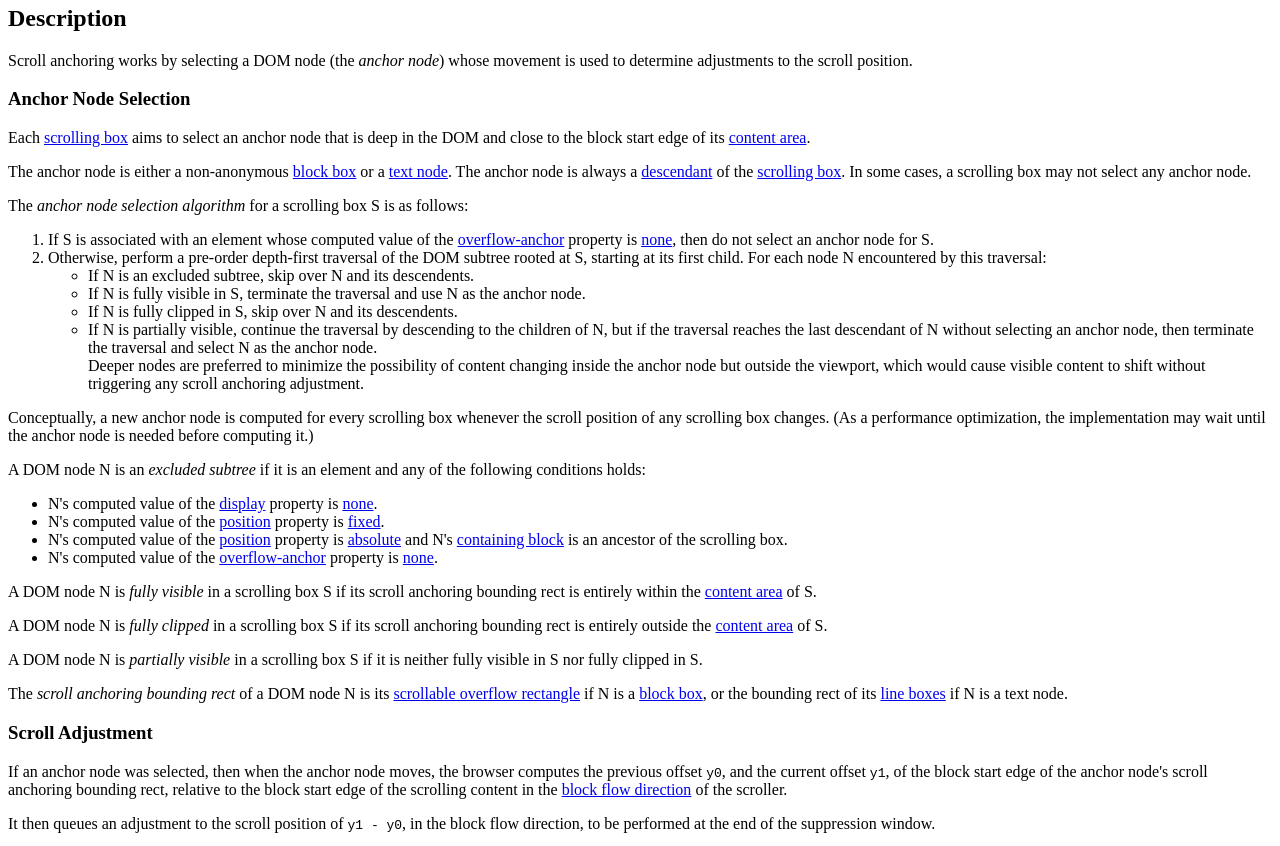
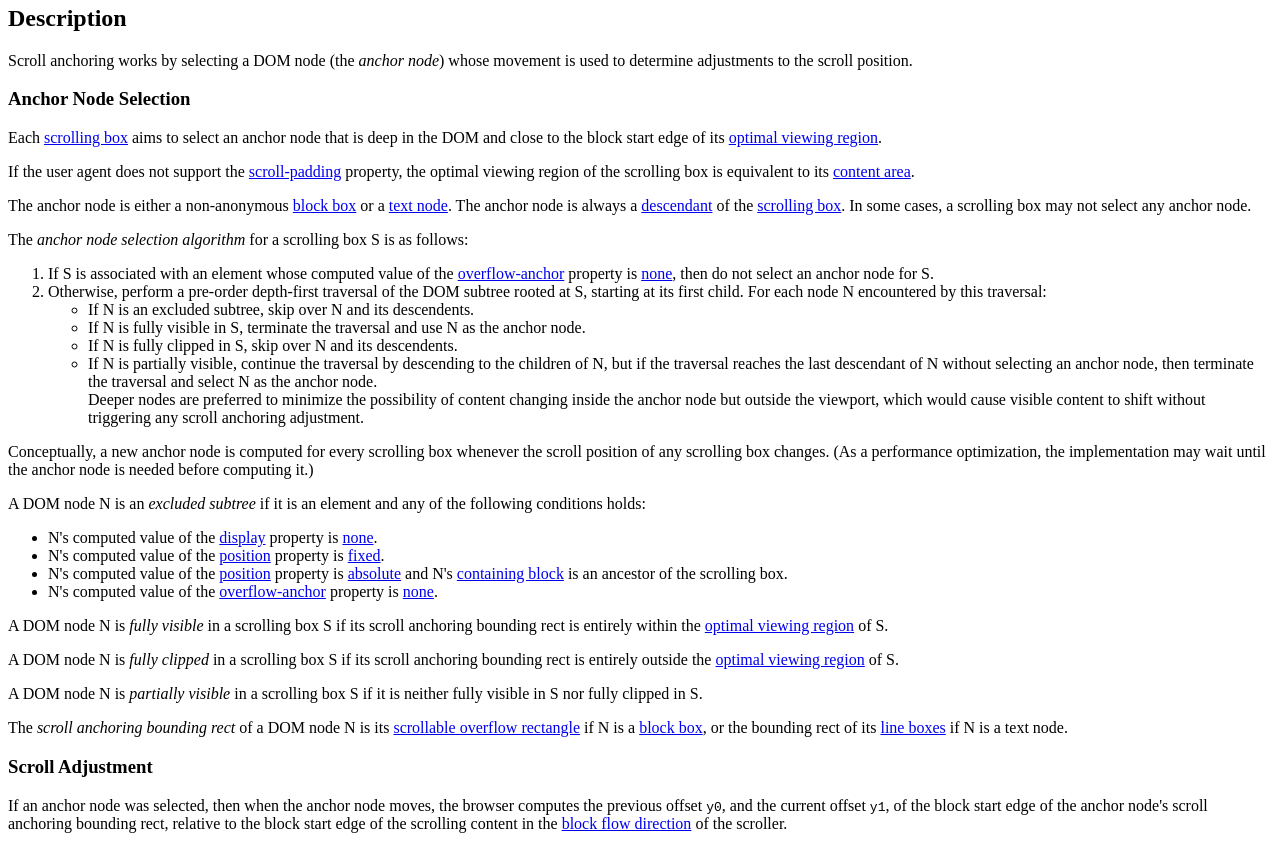
Before and after one commit to WICG/ScrollAnchoring, a plain HTML site: page index.html in a window 1280 px wide. Shown: the part 340-1186 px from the top of the page. Drawn offline with Linux system fonts and the light colour scheme.

Commit message:
Reference optimal viewing region instead of content area.
https://github.com/skobes/ScrollAnchoring/issues/1

```diff
--- a/index.html
+++ b/index.html
@@ -86,8 +86,15 @@
         <p>
           Each <a href="https://drafts.csswg.org/cssom-view/#scrolling-box">scrolling box</a>
           aims to select an anchor node that is deep in the DOM and close to the
-          block start edge of its <a href="https://www.w3.org/TR/css3-box/#content">content area</a>.
+          block start edge of its
+          <a href="https://drafts.csswg.org/css-scroll-snap/#optimal-viewing-region">optimal viewing region</a>.
         </p>
+        <div class="note">
+          If the user agent does not support the
+          <a href="https://drafts.csswg.org/css-scroll-snap/#propdef-scroll-padding">scroll-padding</a>
+          property, the optimal viewing region of the scrolling box is equivalent to its
+          <a href="https://www.w3.org/TR/css3-box/#content">content area</a>.
+        </div>
         <p>
           The anchor node is either a non-anonymous
           <a href="https://www.w3.org/TR/css3-box/#block">block box</a>
@@ -163,11 +170,15 @@
         </p>
         <p>
           A DOM node N is <dfn id="fully-visible">fully visible</dfn> in a scrolling box S if its
-          <a>scroll anchoring bounding rect</a> is entirely within the <a href="https://www.w3.org/TR/css3-box/#content">content area</a> of S.
+          <a>scroll anchoring bounding rect</a> is entirely within the
+          <a href="https://drafts.csswg.org/css-scroll-snap/#optimal-viewing-region">optimal viewing region</a>
+          of S.
         </p>
         <p>
           A DOM node N is <dfn id="fully-clipped">fully clipped</dfn> in a scrolling box S if its
-          <a>scroll anchoring bounding rect</a> is entirely outside the <a href="https://www.w3.org/TR/css3-box/#content">content area</a> of S.
+          <a>scroll anchoring bounding rect</a> is entirely outside the
+          <a href="https://drafts.csswg.org/css-scroll-snap/#optimal-viewing-region">optimal viewing region</a>
+          of S.
         </p>
         <p>
           A DOM node N is <dfn id="partially-visible">partially visible</dfn> in a scrolling box S if it
```
